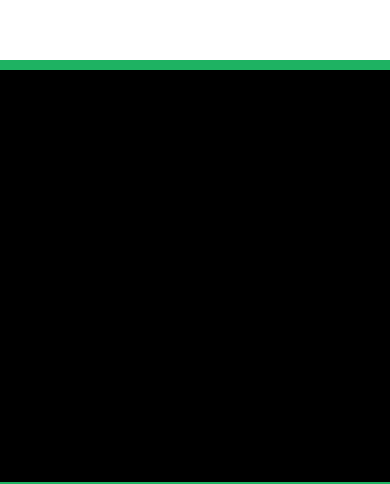
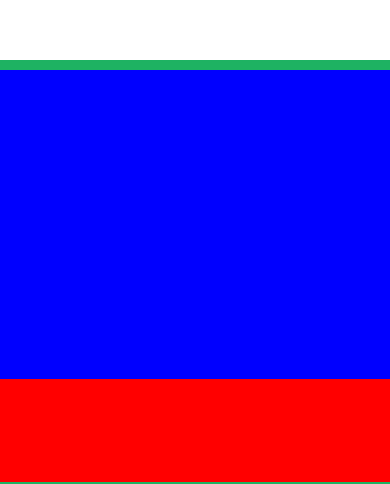
Before and after one commit to hoaithu7604/WeatherForecast, a React Native app in the folder src/: screen / in a window 390 px wide. Shown: the part 357-841 px from the top of the page. Built offline with nearby package versions, Linux system fonts and the light colour scheme.

Commit message:
forecast layout

```diff
--- a/src/src/Globals.js
+++ b/src/src/Globals.js
@@ -13,4 +13,8 @@
     var url = this.FORECAST_API + '&appid=' + this.API_KEY + '&q=' + city;
     return fetch(url).then(response => response.json());
   },
+  iconUrl(icon) {
+    const url = 'http://openweathermap.org/img/wn/' + icon + '.png';
+    return url;
+  },
 };
--- a/src/src/components/CurrentWeather/CurrentWeather.js
+++ b/src/src/components/CurrentWeather/CurrentWeather.js
@@ -1,9 +1,11 @@
-import React, { Component } from 'react';
+import React, {Component} from 'react';
 import {View} from 'react-native';
 import styles from './styles';
 class CurrentWeather extends Component {
-    render(){
-        return <View style={styles.container}/>;
-    }
+  render() {
+    const {data} = this.props;
+    console.log(data);
+    return <View style={styles.container} />;
+  }
 }
 export default CurrentWeather;
--- /dev/null
+++ b/src/src/components/WeatherForecast/ForecastItem/ForecastItem.js
@@ -0,0 +1,9 @@
+import {View} from 'react-native';
+import React from 'react';
+import styles from './styles';
+const ForecastItem = props => {
+  const {data} = props;
+  console.log(data.dt + ' ' + data.dt_txt);
+  return <View style={styles.container} />;
+};
+export default ForecastItem;
--- /dev/null
+++ b/src/src/components/WeatherForecast/ForecastItem/styles.js
@@ -0,0 +1,8 @@
+import {StyleSheet} from 'react-native';
+export default StyleSheet.create({
+  container: {
+    borderRadius: 5,
+    backgroundColor: 'rgba(52, 52, 52, 0.8)',
+    aspectRatio: 1,
+  },
+});
--- /dev/null
+++ b/src/src/components/WeatherForecast/SelectedForecast/SelectedForecast.js
@@ -0,0 +1,5 @@
+import {View} from 'react-native';
+import React from 'react';
+import styles from './styles';
+const SelectedForecast = () => <View style={styles.container} />;
+export default SelectedForecast;
--- /dev/null
+++ b/src/src/components/WeatherForecast/SelectedForecast/styles.js
@@ -0,0 +1,6 @@
+import {StyleSheet} from 'react-native';
+export default StyleSheet.create({
+  container: {
+    backgroundColor: '#ff0000',
+  },
+});
--- a/src/src/components/WeatherForecast/WeatherForecast.js
+++ b/src/src/components/WeatherForecast/WeatherForecast.js
@@ -1,9 +1,28 @@
-import React, { Component } from 'react';
-import {View} from 'react-native';
+import React, {Component} from 'react';
+import {View, ScrollView, SafeAreaView} from 'react-native';
 import styles from './styles';
+import SelectedForecast from './SelectedForecast/SelectedForecast';
+import ForecastItem from './ForecastItem/ForecastItem';
 class WeatherForecast extends Component {
-    render(){
-        return <View style={styles.container}/>;
-    }
+  render() {
+    const {data} = this.props;
+    const temp = [];
+    return (
+      <View style={styles.container}>
+        <View style={styles.selectedContainer}>
+          <SelectedForecast />
+        </View>
+        <SafeAreaView style={styles.listContainer}>
+          <ScrollView horizontal={true} showsHorizontalScrollIndicator={false}>
+            {data.list
+              ? data.list.map(data => (
+                  <ForecastItem data={data} key={data.dt} />
+                ))
+              : null}
+          </ScrollView>
+        </SafeAreaView>
+      </View>
+    );
+  }
 }
 export default WeatherForecast;
--- a/src/src/components/WeatherForecast/styles.js
+++ b/src/src/components/WeatherForecast/styles.js
@@ -1,12 +1,24 @@
 import {StyleSheet} from 'react-native';
 import GLOBALS from '../../Globals';
 export default StyleSheet.create({
-    container:{
-        flex:4,
-        width:'100%',
-        alignItems: 'center',
-        backgroundColor: '#000',
-        margin:5,
-        zIndex: -1,
-    },
-})
+  container: {
+    flex: 4,
+    width: '100%',
+    alignItems: 'center',
+    backgroundColor: '#000',
+    margin: 5,
+    flexDirection: 'column',
+  },
+  selectedContainer: {
+    flex: 3,
+    backgroundColor: '#0000ff',
+    width: '100%',
+  },
+  listContainer: {
+    flex: 1,
+    flexDirection: 'row',
+    backgroundColor: '#ff0000',
+    width: '100%',
+    paddingVertical: 5,
+  },
+});
--- a/src/src/screens/Home.js
+++ b/src/src/screens/Home.js
@@ -62,15 +62,15 @@
     });
   };
   render() {
-    const {isLoading, isLoadingForecast} = this.state;
+    const {isLoading, isLoadingForecast, forecastDetail, detail} = this.state;
     return (
       <Container>
         <StatusBar barStyle="light-content" />
         {/* dummy view */}
         <View style={{flex: 1}} />
         <InputWithText onChangeText={this.getWeather} isLoading={isLoading} />
-        <CurrentWeather />
-        <WeatherForecast />
+        <CurrentWeather data={detail} />
+        <WeatherForecast data={forecastDetail} />
         {isLoading || isLoadingForecast ? (
           <ActivityIndicator
             size="large"
```
